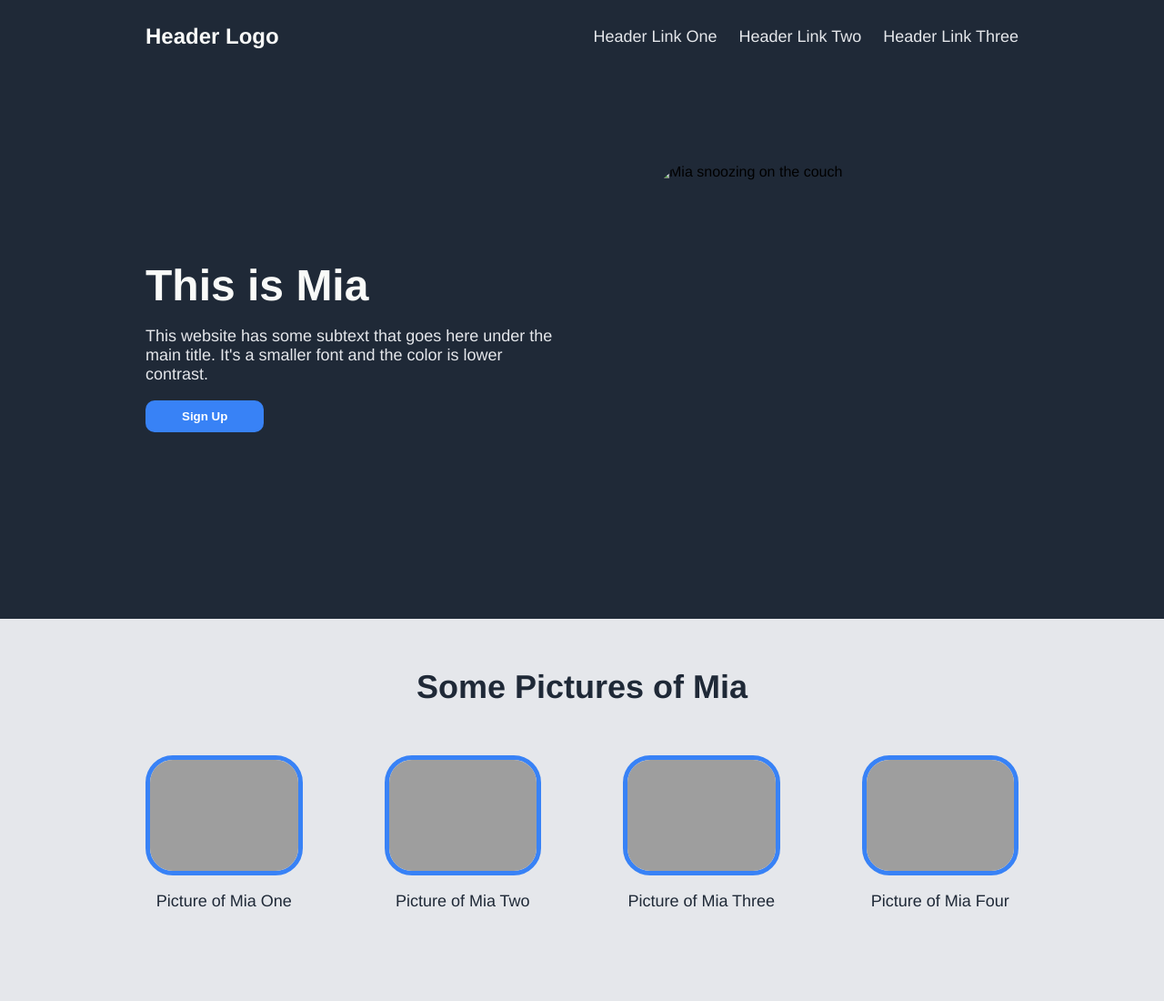
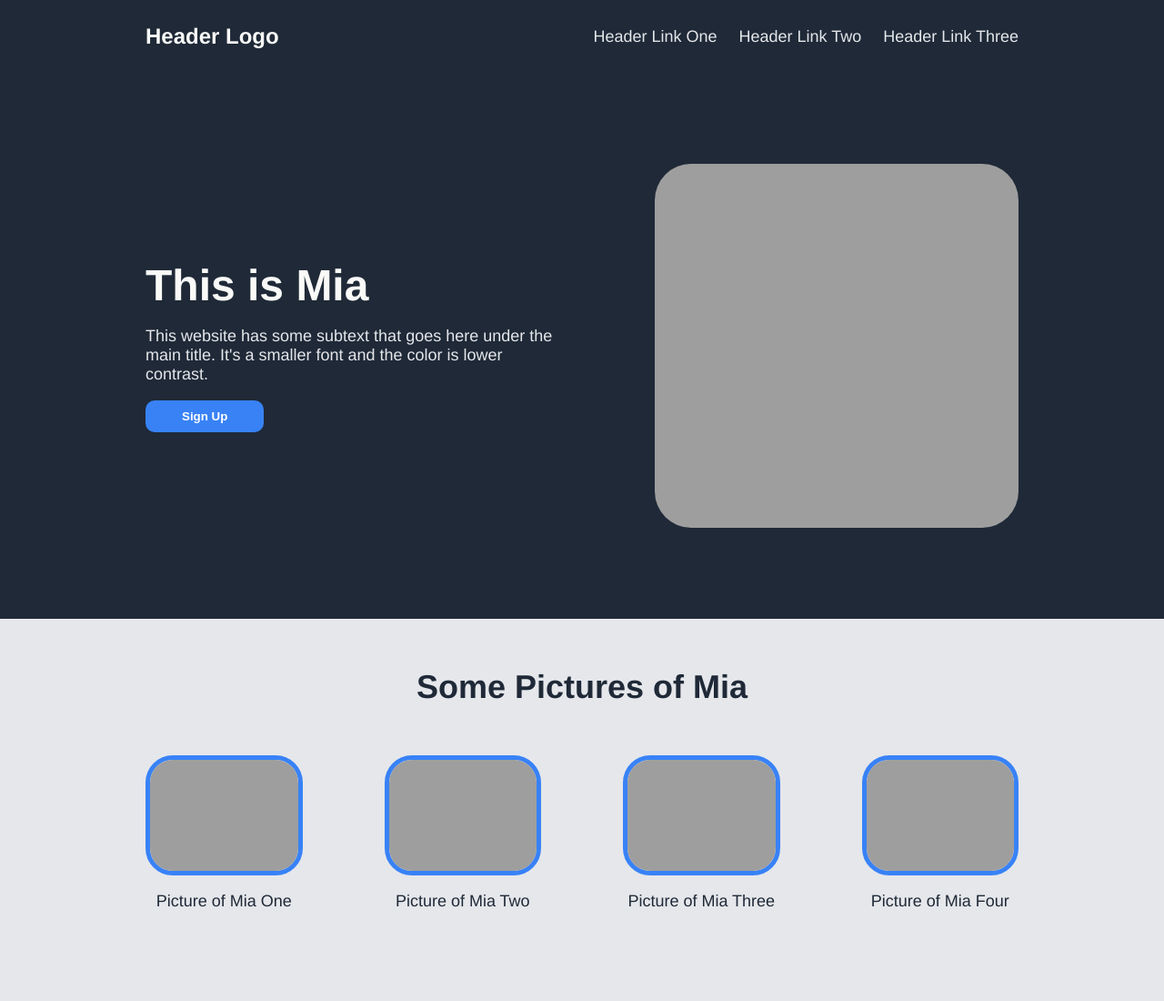
Before and after one commit to LeeMunro1987/Landing-Page, a plain HTML site: page index.html in a window 1280 px wide. Shown: the top 1100 px of the page at 91% size. Drawn offline with Linux system fonts and the light colour scheme; the site is published under a folder, as on GitHub Pages, so addresses that start at the root find nothing.

Commit message:
Amended image src so images can be viewed on GitHub pages part 2

```diff
--- a/index.html
+++ b/index.html
@@ -26,7 +26,7 @@
                     <button>Sign Up</button>
                 </div>
                 <div class="hero-image">
-                    <img src="/Images/MiaCouch.jpeg" alt="Mia snoozing on the couch">
+                    <img src="Images/MiaCouch.jpeg" alt="Mia snoozing on the couch">
                 </div>
             </div>
         </div>
```
